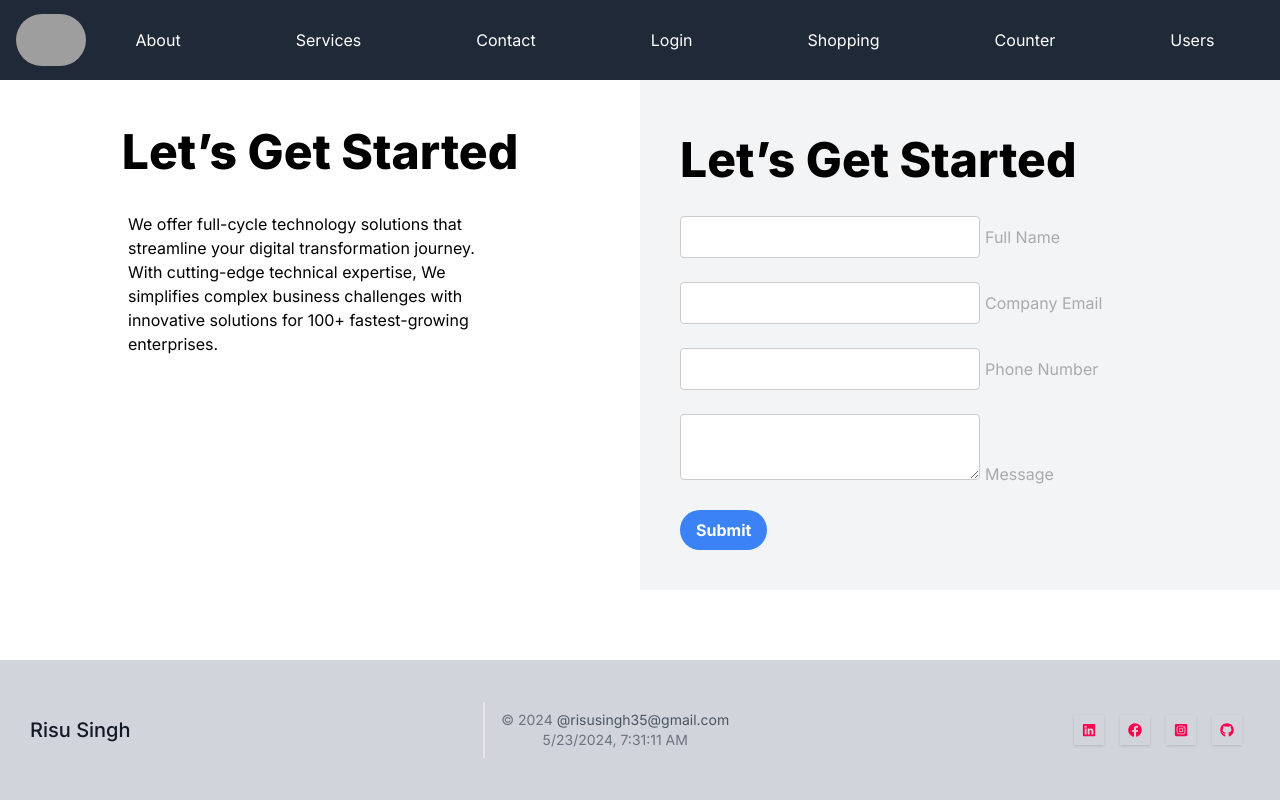
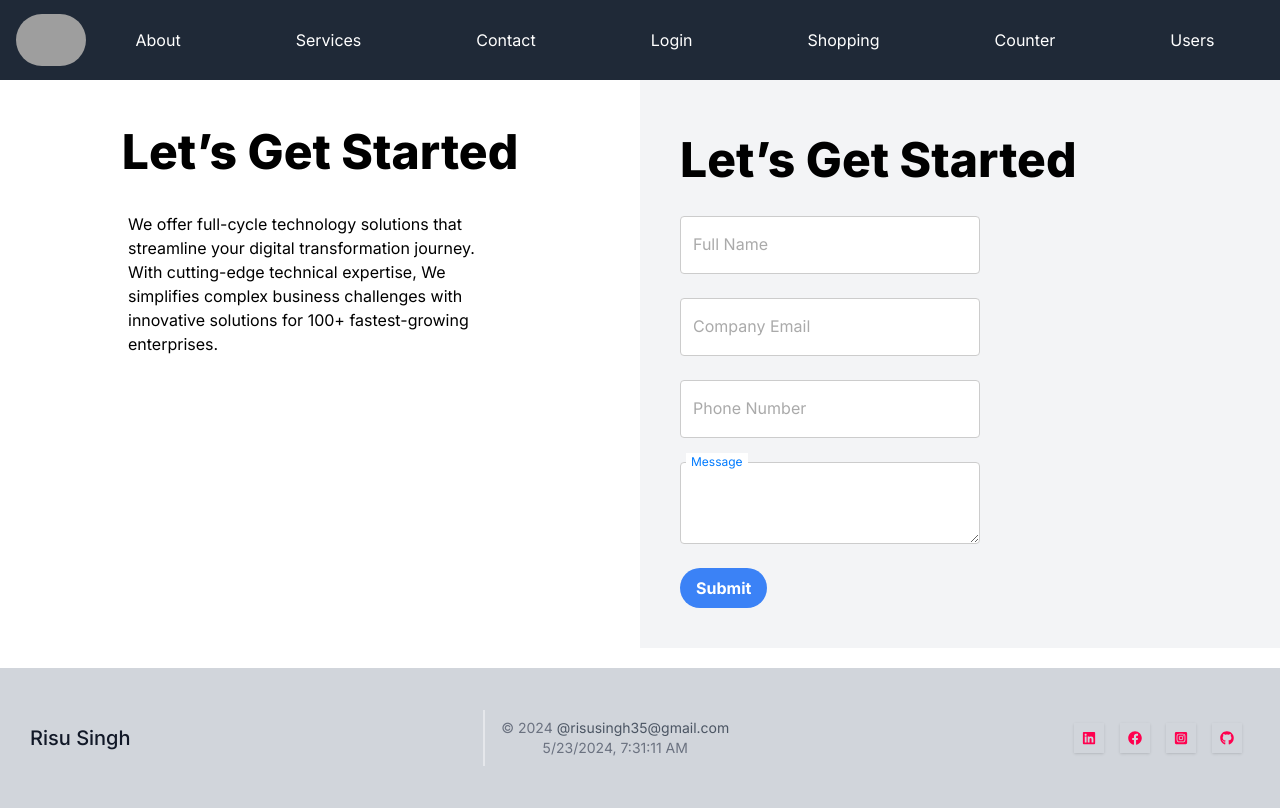
Before and after one commit to risusingh35/my-first-nextjs-app, a Next.js app: page /pages/contact in a window 1280 px wide. Built offline with nearby package versions, Linux system fonts and the light colour scheme; grey boxes are pictures that could not be loaded.

Commit message:
form style change -input, select

```diff
--- a/app/components/Footer.js
+++ b/app/components/Footer.js
@@ -9,7 +9,7 @@ import {
 import Link from "next/link";
 
 export default function Footer() {
-  const [currentDateTime, setCurrentDateTime] = useState(new Date());
+  const [currentDateTime, setCurrentDateTime] = useState(null);
 
   useEffect(() => {
     const intervalId = setInterval(() => {
@@ -19,7 +19,7 @@ export default function Footer() {
     return () => clearInterval(intervalId);
   }, []);
 
-  const formattedDateTime = currentDateTime.toLocaleString();
+  const formattedDateTime = currentDateTime ? currentDateTime.toLocaleString() : '';
 
   const SocialIcon = ({ className, icon: Icon, href }) => (
     <Link href={href} target="_blank">
@@ -36,8 +36,8 @@ export default function Footer() {
           <span className="text-xl font-medium">Risu Singh</span>
         </div>
         <div className="text-sm text-gray-500 sm:ml-4 sm:pl-4 sm:border-l-2 sm:border-gray-200 sm:py-2">
-          <p >
-            © {currentDateTime.getFullYear()}
+          <p>
+            © {new Date().getFullYear()}
             <a
               href="mailto:risusingh35@gmail.com"
               className="text-gray-600 ml-1"
@@ -46,7 +46,7 @@ export default function Footer() {
               @risusingh35@gmail.com
             </a>
           </p>
-          <p>{formattedDateTime}</p>
+          {currentDateTime && <p>{formattedDateTime}</p>}
         </div>
 
         <div className="flex justify-center sm:justify-start mt-4 sm:mt-0">
--- a/app/components/form/FloatingLabelInput.css
+++ b/app/components/form/FloatingLabelInput.css
@@ -1,15 +1,18 @@
 .form-group {
-    role: relative;
+    position: relative;
     margin-bottom: 1.5em;
+    display: flex;
+    flex-direction: column;
 }
 
 .form-control {
     font-size: 1em;
-    padding: 0.5em 0.5em 0.5em 0.5em;
+    padding:  1em;  /* Added more top padding for label */
     width: 300px;
     border: 1px solid #ccc;
     border-radius: 4px;
     outline: none;
+    transition: border-color 0.2s, padding-top 0.2s;
 }
 
 .form-control:focus {
@@ -17,21 +20,22 @@
 }
 
 .form-label {
-    role: absolute;
-    top: 50%;
-    left: 8px;
-    transform: translateY(-50%);
+    position: absolute;
+    top: 1em;  /* Aligns with input's padding */
+    left: 0.5em;
     transition: all 0.2s ease-out;
-    background-color: transparent;
+    background-color: white;
     padding: 0 5px;
     color: #aaa;
     pointer-events: none;
 }
 
 .form-control:focus + .form-label,
-.filled.form-label {
-    top: -10px;
-    left: 0px;
+.form-control:not(:placeholder-shown) + .form-label,
+.filled {
+    top: -0.75em;  /* Moves the label above the input */
+    left: 0.5em;
     font-size: 0.75em;
     color: #007bff;
+    background: white;
 }
--- a/app/components/form/FloatingLabelInput.js
+++ b/app/components/form/FloatingLabelInput.js
@@ -11,6 +11,7 @@ const FloatingLabelInput = ({ label, type, name, value, onChange }) => {
                 value={value}
                 onChange={onChange}
                 required
+                placeholder={label}
             />
             <label className={`form-label ${value ? 'filled' : ''}`}>
                 {label}
--- a/app/components/form/FloatingLabelSelect.css
+++ b/app/components/form/FloatingLabelSelect.css
@@ -1,4 +1,4 @@
-
+/* import './FloatingLabelInput.css'; */
 .form-group {
     role: relative;
     margin-bottom: 1.5em;
--- a/app/components/form/FloatingLabelSelect.js
+++ b/app/components/form/FloatingLabelSelect.js
@@ -1,5 +1,5 @@
 import React from 'react';
-import './FloatingLabelSelect.css';
+// import './FloatingLabelSelect.css';
 const FloatingLabelSelect = ({ label, name, value, onChange, options }) => {
     return (
         <div className="form-group">
--- a/app/components/form/FloatingLabelTextarea.js
+++ b/app/components/form/FloatingLabelTextarea.js
@@ -1,5 +1,5 @@
 import React from 'react';
-import './FloatingLabelInput.css';
+// import './FloatingLabelInput.css';
 
 const FloatingLabelTextarea = ({ label, name, value, onChange }) => {
     return (
--- a/app/pages/users/addEdit/[id]/page.js
+++ b/app/pages/users/addEdit/[id]/page.js
@@ -6,7 +6,7 @@ import FloatingLabelInput from "@/app/components/form/FloatingLabelInput";
 import FloatingLabelSelect from "@/app/components/form/FloatingLabelSelect";
 import FormHeaderWithBackButton from "@/app/components/form/FormHeaderWithBackButton";
 import role from "@/app/utils/staticData/role";
-import { operationAPI } from "@/app/utils/axios";
+import { operationAPI ,getAPI} from "@/app/utils/axios";
 import { ToastContainer, toast } from 'react-toastify';
 import 'react-toastify/dist/ReactToastify.css';
 const AddEditUser = () => {
@@ -28,7 +28,7 @@ const AddEditUser = () => {
     const fetchUser = async () => {
       if (id) {
         try {
-          const response = await operationAPI.get(`/users/${id}`);
+          const response = await getAPI.get(`/users/${id}`);
           setUsersData(response.data);
         } catch (error) {
           console.error("Error fetching user data:", error);
--- a/app/pages/users/list/page.js
+++ b/app/pages/users/list/page.js
@@ -3,7 +3,7 @@ import React, { useState, useEffect, CSSProperties } from "react";
 import ListingHeaderSection from "@/app/components/ListingHeaderSection";
 import ConfirmModal from "@/app/components/ConfirmModal";
 import useDebounce from "@/app/utils/useDebounce";
-import { operationAPI } from "@/app/utils/axios";
+import { operationAPI ,getAPI} from "@/app/utils/axios";
 import { useRouter } from "next/navigation";
 import { LiaPhoneSolid } from "react-icons/lia";
 import { MdDelete } from "react-icons/md";
@@ -48,7 +48,7 @@ const UserList = () => {
   const search = async (searchQuery) => {
     console.log("Searching for:", searchQuery);
     try {
-      const response = await operationAPI.get(`/users/search`, {
+      const response = await getAPI.get(`/users/search`, {
         params: { query: searchQuery },
       });
       console.log("userData", response);
```
